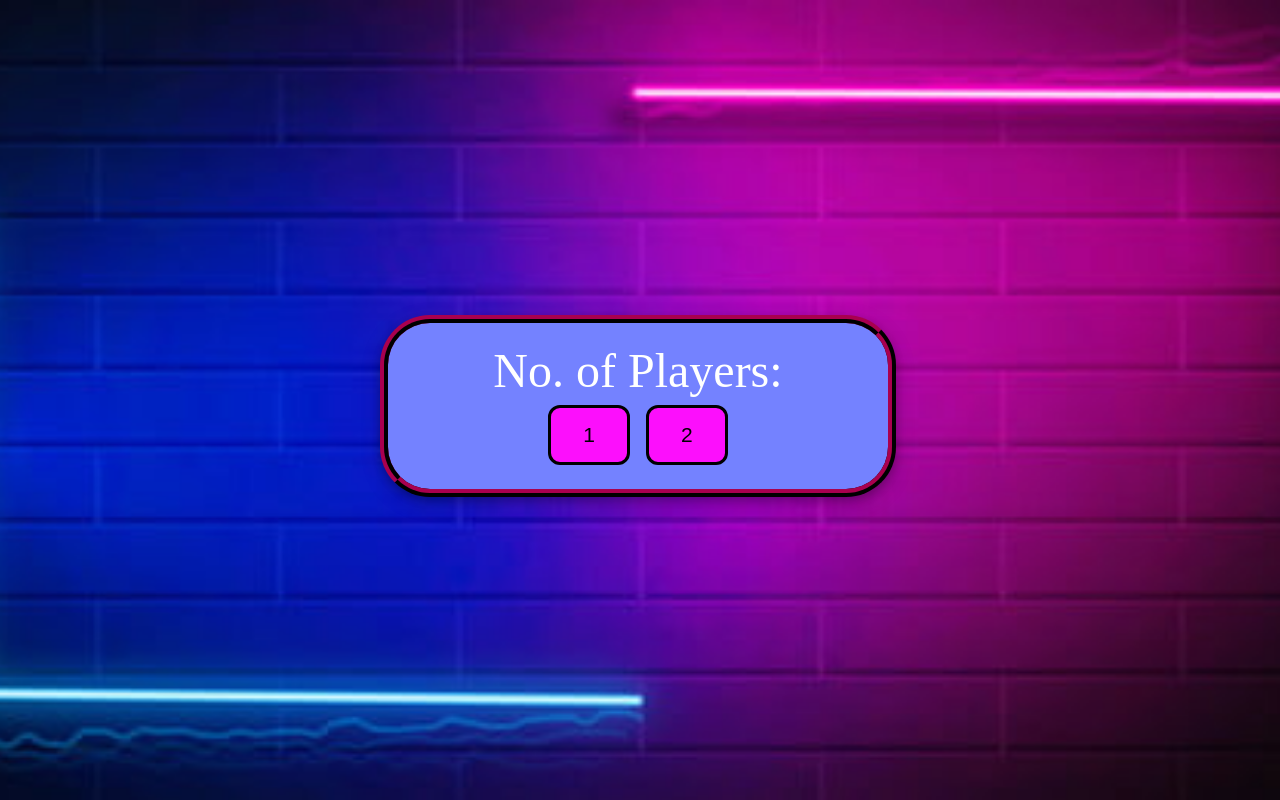
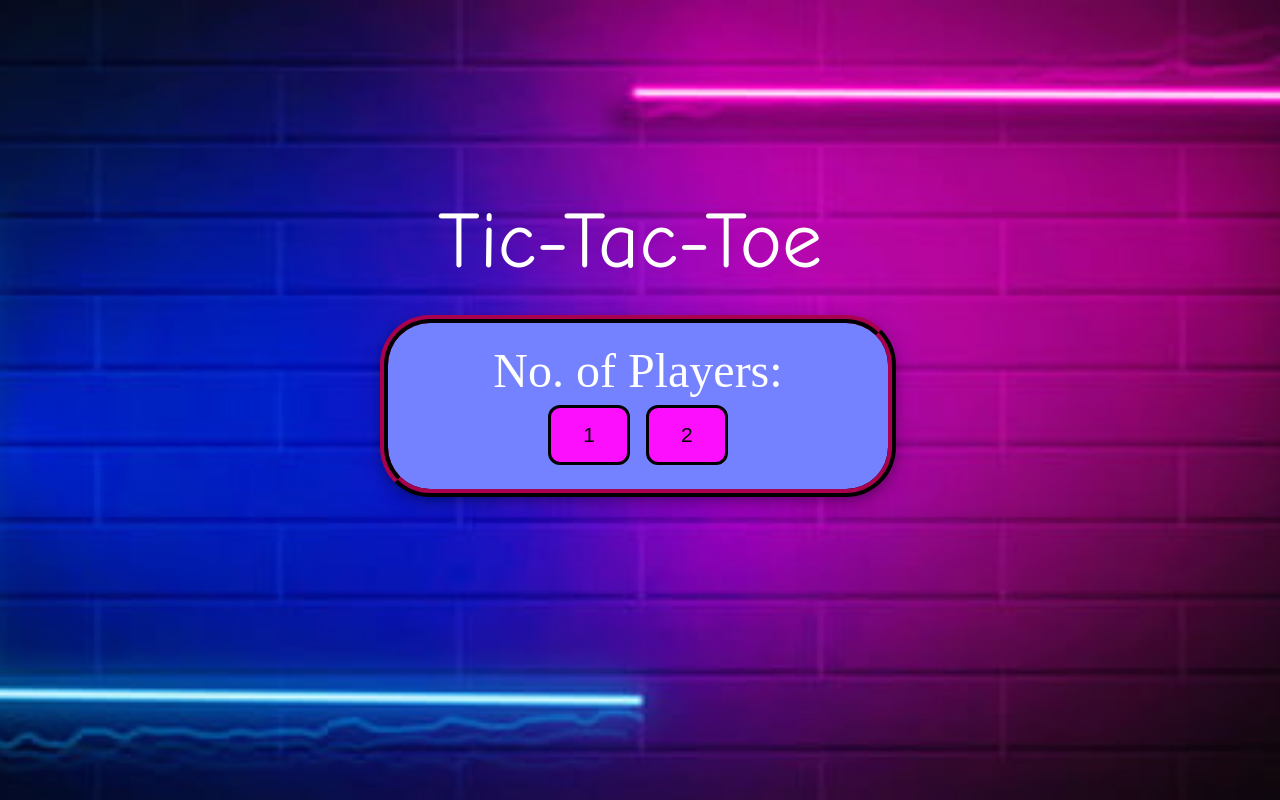
Before and after one commit to atharvabhatt200/CSOC-Week1-TicTacToe, a plain HTML site: page index.html in a window 1280 px wide. Drawn offline with Linux system fonts and the light colour scheme.

Commit message:
Added title of the game and code formatting.

```diff
--- a/index.html
+++ b/index.html
@@ -2,10 +2,10 @@
 
 <html>
 <head>
-  <meta charset="UTF-8">
-  <title>Tic Tac Toe</title>
+    <meta charset="UTF-8">
+    <title>Tic Tac Toe</title>
 
-  <link rel="stylesheet" href="style.css">
+    <link rel="stylesheet" href="style.css">
 
 </head>
 
@@ -30,6 +30,7 @@
 		</tr>
 	</table>
 	</div>
+	<div class = "titlegame">Tic-Tac-Toe</div>
 	<div class="players">
 		<div class="text">No. of Players:</div>
 		<button class="button" onClick="firstMove()">1</button>
@@ -52,6 +53,6 @@
 		<button class="button" onClick="human()">User</button>
 		<button class="button" onClick="CPU()">CPU</button>
 	</div>
-  <script src="main.js"></script>
+    <script src="main.js"></script>
 </body>
 </html>
--- a/main.js
+++ b/main.js
@@ -75,6 +75,7 @@ function firstMove() {
 }
 
 function startGame() {
+	document.querySelector(".titlegame").style.display = "none";
 	document.querySelector(".symbol").style.display = "none";
 	document.querySelector(".endgame").style.display = "none";
 	if(singlePlayer) startGame1();
--- a/style.css
+++ b/style.css
@@ -4,13 +4,8 @@ body, html {
 }
 
 .bg {
-	/* The image used */
 	background-image: url("backg.jpg");
-
-	/* Full height */
 	height: 100%;
-
-	/* Center and scale the image nicely */
 	background-position: center;
 	background-repeat: no-repeat;
 	background-size: cover;
@@ -78,15 +73,26 @@ table tr td:last-child {
 	border-right: 0;
 }
 
+.titlegame {
+	font-size: 5em;
+	font-family:  "Comic Sans MS", cursive, sans-serif;
+	width: 500px;
+	top: 35%;
+	position: absolute;
+	left: 50%;
+	margin-left: -260px;
+	margin-top: -85px;
+	text-align: center;
+	color: white;
+}
+
 .score {
 	display: none;
 	width: 500px;
-	/* height: 30px; */
 	bottom: 3%;
 	background-color: rgba(255, 255, 255, 0.95);
 	position: absolute;
 	left: 50%;
-	/* margin: auto; */
 	margin-left: -260px;
 	margin-bottom: 8px;
 	padding-top: 8px;
@@ -103,12 +109,10 @@ table tr td:last-child {
 .players {
 	display: none;
 	width: 500px;
-	/* height: 30px; */
 	top: 50%;
 	background-color: rgb(116, 130, 255);
 	position: absolute;
 	left: 50%;
-	/* margin: auto; */
 	margin-left: -260px;
 	margin-top: -85px;
 	padding-top: 20px;
@@ -125,12 +129,10 @@ table tr td:last-child {
 .symbol {
 	display: none;
 	width: 500px;
-	/* height: 30px; */
 	top: 50%;
 	background-color: rgb(116, 130, 255);
 	position: absolute;
 	left: 50%;
-	/* margin: auto; */
 	margin-left: -260px;
 	margin-top: -85px;
 	padding-top: 20px;
@@ -147,12 +149,10 @@ table tr td:last-child {
 .first {
 	display: none;
 	width: 500px;
-	/* height: 30px; */
 	top: 50%;
 	background-color: rgb(116, 130, 255);
 	position: absolute;
 	left: 50%;
-	/* margin: auto; */
 	margin-left: -260px;
 	margin-top: -85px;
 	padding-top: 20px;
@@ -169,12 +169,10 @@ table tr td:last-child {
 .endgame {
     display: none;
     width: 500px;
-  /* height: 30px; */
     top: 3%;
     background-color: rgb(116, 130, 255);
     position: absolute;
     left: 50%;
-  /* margin: auto; */
     margin-left: -260px;
     padding-top: 8px;
     padding-bottom: 8px;
```
Lines whose indentation alone changed are shown as unchanged.
